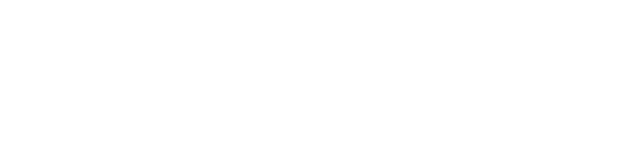
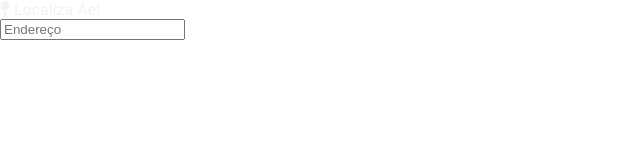
Before and after one commit to mcsolha/localiza-ae, a website: page src/index.html in a window 1280 px wide. Shown: the whole page, without its empty margins (0-640 px from the left). Drawn offline with Linux system fonts and the light colour scheme.

Commit message:
basic page style and html structure

```diff
--- a/src/index.html
+++ b/src/index.html
@@ -10,6 +10,23 @@
     <script src="https://kit.fontawesome.com/a8f9720102.js" crossorigin="anonymous"></script>
 </head>
 <body>
+    <div class="localiza-app">
+        <nav class="localiza-app__navbar elevation">
+            <span class="localiza-app__app-title">
+                <i class="fas fa-map-pin"></i>
+                Localiza Ae!
+            </span>
+        </nav>
 
+        <main class="localiza-app__content">
+            <div class="localiza-app__search-bar">
+                <input
+                    type="text"
+                    class="localiza-app__search-input"
+                    placeholder="Endereço"
+                >
+            </div>
+        </main>
+    </div>
 </body>
 </html>
--- a/src/style.css
+++ b/src/style.css
@@ -0,0 +1,23 @@
+:root {
+    --primary: #db7f67ff;
+    --secondary: #dbbea1ff;
+    --warning: #a37b73ff;
+    --danger: #d34f73ff;
+    --info: #d6a2ad;
+    --success: #a0af84;
+    --dark: #222222;
+    --light: #f2f2f2;
+    --gray: #dbdbdb;
+}
+
+html {
+    height: 100%;
+    overflow: hidden;
+}
+
+body {
+    font-family: 'Roboto', sans-serif;
+    height: 100%;
+    color: var(--light);
+    margin: 0;
+}
```
